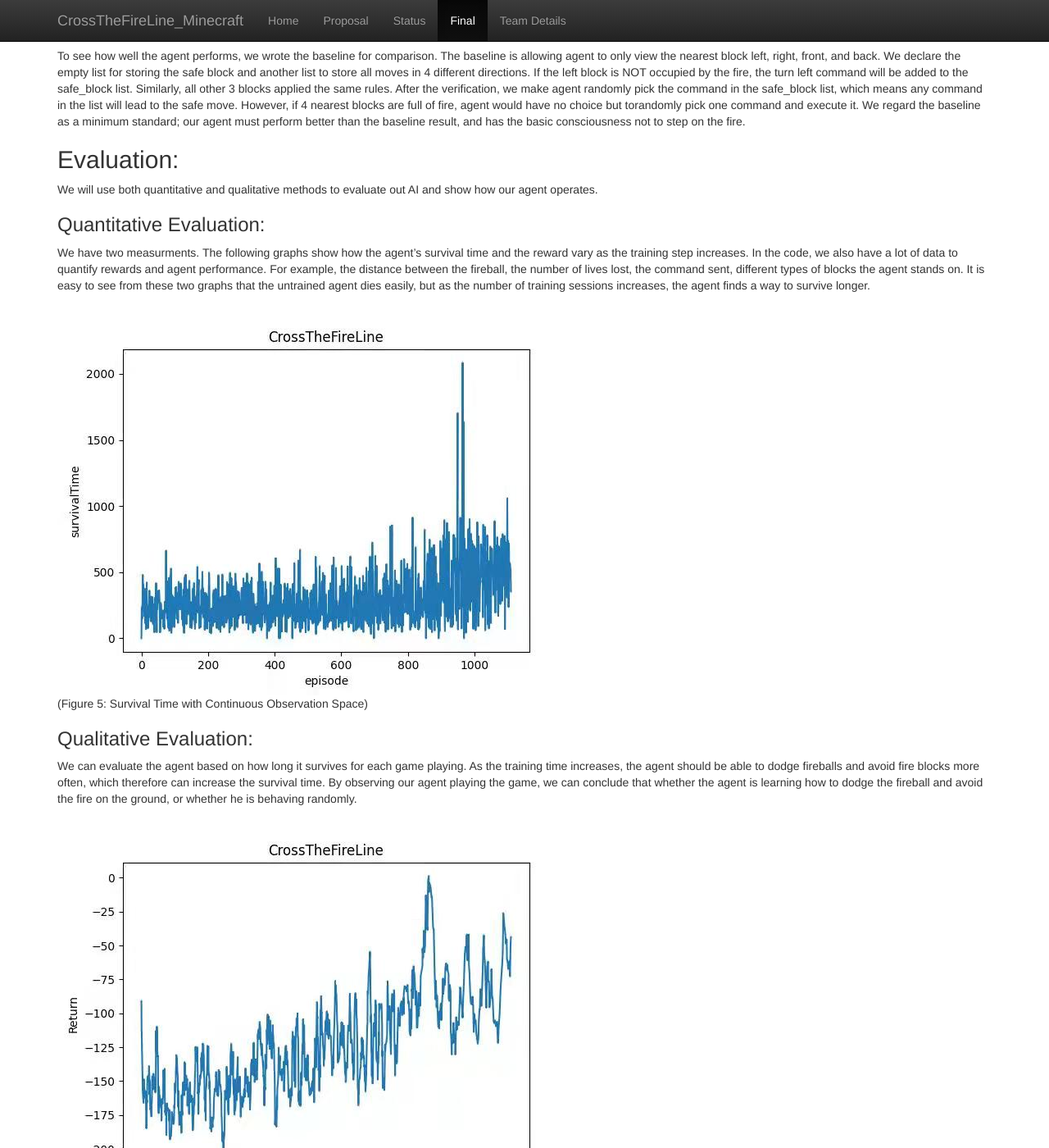
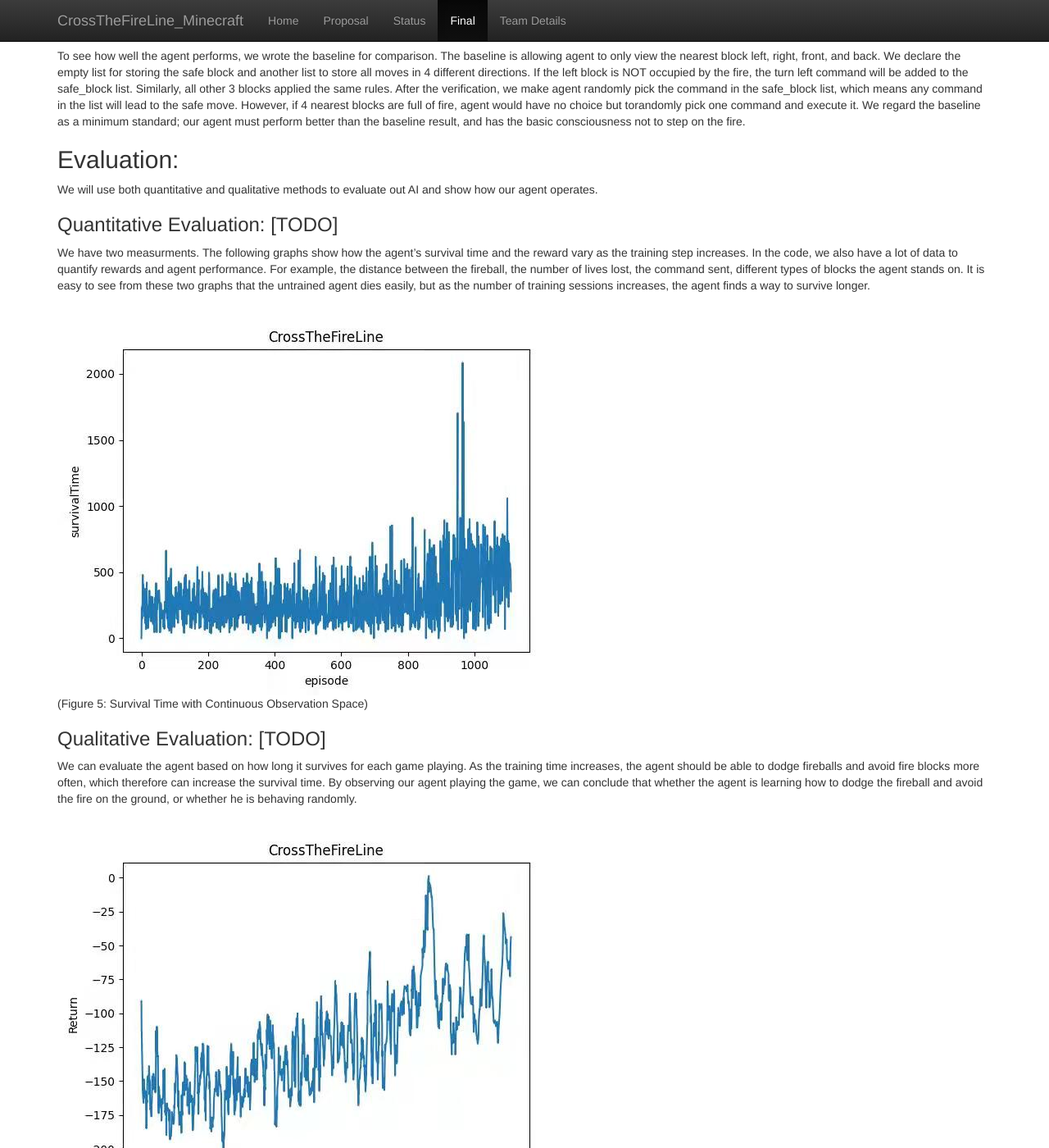
Before and after one commit to Chilly712/CrossTheFireLine_Minecraft, a Jekyll site: the page built from docs/final.md, in a window 1280 px wide and 1400 px high, scrolled down 3768 px. Shown: the whole window at 82% size. Built offline with Jekyll 4.4.1, drawn with Linux system fonts in a browser that asks for light colours; some of the changed text lies outside the part shown.

Commit message:
Update final.md

```diff
--- a/docs/final.md
+++ b/docs/final.md
@@ -40,7 +40,7 @@ self.action_space = Box(low = -1, high = 1, shape=(2,))  # move, turn
 <br>
 Our agent continuous action space cantains two kinds of actions, move [-1,1] and turn [-1,-1]. When the agent detects the fire on the grid in the observation space, it will use yaw and different commands to avoid the fire.
 
-### State
+### State [TODO]
 The observation space of our discrete agent is a 5 x 5 grid that contains the information about the nearby fire blocks (including those blocks that will be set on fire by the fireball soon).
 
 The continuous agent receives an array containing the location and orientation of the agent, and the locations of the nearby fire blocks (including the blocks that will be hit by the fireball) as the state observation.
@@ -57,7 +57,7 @@ To see how well the agent performs, we wrote the baseline for comparison. The ba
 ## Evaluation:
 We will use both quantitative and qualitative methods to evaluate out AI and show how our agent operates.
 
-### Quantitative Evaluation:
+### Quantitative Evaluation: [TODO]
 
 We have two measurments. The following graphs show how the agent’s survival time and the reward vary as the training step increases.
 In the code, we also have a lot of data to quantify rewards and agent performance. For example, the distance between the fireball, the number of lives lost, the command sent, different types of blocks the agent stands on.
@@ -67,7 +67,7 @@ It is easy to see from these two graphs that the untrained agent dies easily, bu
 <br>
 (Figure 5: Survival Time with Continuous Observation Space)
 
-### Qualitative Evaluation:
+### Qualitative Evaluation: [TODO]
 
 We can evaluate the agent based on how long it survives for each game playing. As the training time increases, the agent should be able to dodge fireballs and avoid fire blocks more often, which therefore can increase the survival time.
 By observing our agent playing the game, we can conclude that whether the agent is learning how to dodge the fireball and avoid the fire on the ground, or whether he is behaving randomly.
```
Also changed, not shown: other parts of docs/final.md (+1 -1 lines).
